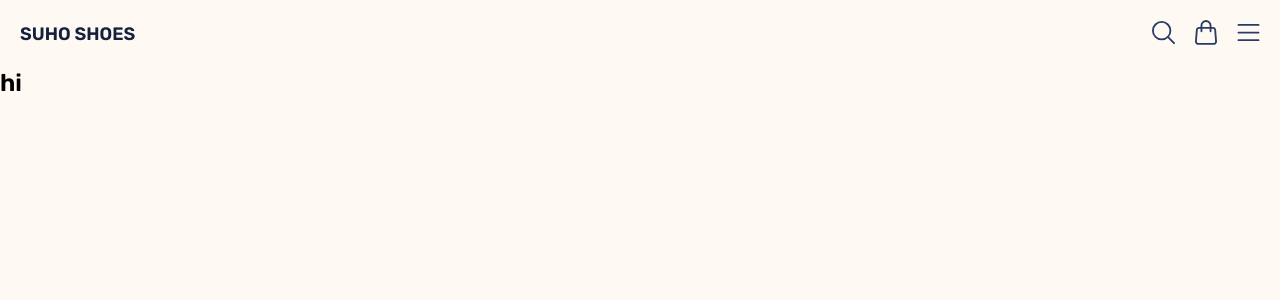
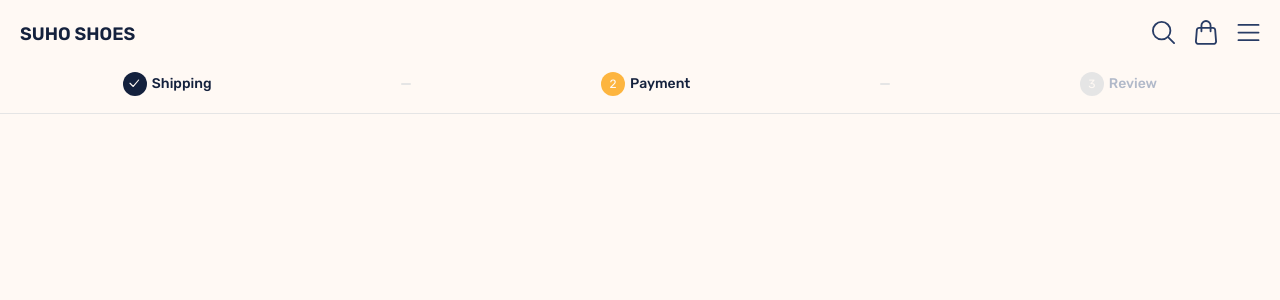
Before and after one commit to juanang207/suhoshoes, a React (Create React App) app: page /checkout-payment in a window 1280 px wide. Shown: the top 300 px of the page. Built offline with nearby package versions, Linux system fonts and the light colour scheme.

Commit message:
created CheckoutTabs component

```diff
--- a/src/components/checkout-payment/CheckoutPayment.js
+++ b/src/components/checkout-payment/CheckoutPayment.js
@@ -1,11 +1,12 @@
 import React, { Component } from "react";
+import CheckoutTabs from "../checkout-tabs/CheckoutTabs";
 import "./CheckoutPayment.css";
 
 class CheckoutPayment extends Component {
   render() {
     return (
       <div className="checkout-payment">
-        <h2>hi</h2>
+        <CheckoutTabs page="Payment" completed={["Shipping"]}/>
       </div>
     );
   }
--- a/src/components/checkout-shipping/CheckoutShipping.css
+++ b/src/components/checkout-shipping/CheckoutShipping.css
@@ -1,53 +1,4 @@
-.checkout-tab {
-  display: flex;
-  align-items: center;
-}
 
-.checkout-tab .circle {
-  border-radius: 50%;
-  width: 24px;
-  line-height: 24px;
-  background-color: var(--secondary1);
-  color: var(--primary1);
-  text-align: center;
-  font-size: 0.75rem;
-  font-weight: var(--regular);
-}
-
-.checkout-tab p {
-  font-size: 0.875rem;
-  color: var(--accent2);
-  font-weight: var(--medium);
-  margin-left: 5px;
-}
-
-.checkout-tab.disabled .circle{
-  background-color: var(--primary2);
-}
-
-.checkout-tab.disabled p{
-  color: var(--grey200);
-}
-
-.checkout-tabs {
-  display: flex;
-  justify-content: space-around;
-  align-items: center;
-  margin: 3px 28px 17px 28px;
-}
-
-.checkout-tabs .separator {
-  height: 2px;
-  background-color: var(--primary2);
-  width: 10px;
-  border-radius: 99px;
-}
-
-.checkout-shipping hr {
-  height: 1px;
-  border: 0;
-  background: var(--primary2);
-}
 
 .shipping-form h3 {
   margin-top: 20px;
--- a/src/components/checkout-shipping/CheckoutShipping.js
+++ b/src/components/checkout-shipping/CheckoutShipping.js
@@ -1,6 +1,7 @@
 import React, { Component } from "react";
 import { withRouter } from "../../withRouter";
 import ButtonItem from "../button-item/ButtonItem";
+import CheckoutTabs from "../checkout-tabs/CheckoutTabs";
 import InputField from "../input-field/InputField";
 import "./CheckoutShipping.css";
 
@@ -21,15 +22,6 @@ class CheckoutShipping extends Component {
   };
 
   render() {
-    const CheckoutTab = (props) => {
-      return (
-        <div className={`checkout-tab ${props.tabType ? props.tabType : ""}`}>
-          <div className={`circle`}>{props.step}</div>
-          <p>{props.tabName}</p>
-        </div>
-      );
-    };
-
     const FormField = (props) => {
       return (
         <div className="shipping-form-field">
@@ -84,15 +76,7 @@ class CheckoutShipping extends Component {
 
     return (
       <div className="checkout-shipping">
-        <div className="checkout-tabs">
-          <CheckoutTab tabName="Shipping" step="1" />
-          <div className="separator"></div>
-          <CheckoutTab tabName="Payment" step="2" tabType="disabled"/>
-          <div className="separator"></div>
-          <CheckoutTab tabName="Review" step="3" tabType="disabled"/>
-        </div>
-
-        <hr />
+        <CheckoutTabs page="Shipping"/>
 
         <div className="shipping-form">
           <h3>Contact</h3>
@@ -126,7 +110,10 @@ class CheckoutShipping extends Component {
         </div>
 
         <div className="payment-btn">
-          <ButtonItem text="proceed to payment" onClick={this.goToCheckoutPayment}/>
+          <ButtonItem
+            text="proceed to payment"
+            onClick={this.goToCheckoutPayment}
+          />
         </div>
       </div>
     );
--- /dev/null
+++ b/src/components/checkout-tabs/CheckoutTabs.css
@@ -0,0 +1,58 @@
+.checkout-tab {
+  display: flex;
+  align-items: center;
+}
+
+.checkout-tab .circle {
+  border-radius: 50%;
+  width: 24px;
+  line-height: 24px;
+  background-color: var(--secondary1);
+  color: var(--primary1);
+  text-align: center;
+  font-size: 0.75rem;
+  font-weight: var(--regular);
+}
+
+.checkout-tab p {
+  font-size: 0.875rem;
+  color: var(--accent2);
+  font-weight: var(--medium);
+  margin-left: 5px;
+}
+
+.checkout-tab.disabled .circle{
+  background-color: var(--primary2);
+}
+
+.checkout-tab.disabled p{
+  color: var(--grey200);
+}
+
+.checkout-tab.done .circle{
+  background-color: var(--accent2);
+}
+
+.checkout-tab.done p{
+  color: var(--accent2);
+}
+
+.checkout-tabs {
+  display: flex;
+  justify-content: space-around;
+  align-items: center;
+  margin: 3px 28px 17px 28px;
+}
+
+.checkout-tabs .separator {
+  height: 2px;
+  background-color: var(--primary2);
+  width: 10px;
+  border-radius: 99px;
+}
+
+.checkout-progress hr {
+  height: 1px;
+  border: 0;
+  background: var(--primary2);
+}
--- /dev/null
+++ b/src/components/checkout-tabs/CheckoutTabs.js
@@ -0,0 +1,52 @@
+import React, { Component } from "react";
+import { ReactComponent as Check } from "../../images/check.svg";
+import "./CheckoutTabs.css";
+
+class CheckoutTabs extends Component {
+  render(props) {
+    const CheckoutTab = (props) => {
+      const done = props.completed && props.completed.includes(props.tabName);
+
+      return (
+        <div
+          className={`checkout-tab ${
+            props.tabName === props.page ? "" : "disabled"
+          } ${done ? "done" : ""}`}
+        >
+          <div className={`circle`}>{done ? <Check /> : props.step}</div>
+          <p>{props.tabName}</p>
+        </div>
+      );
+    };
+
+    return (
+      <div className="checkout-progress">
+        <div className="checkout-tabs">
+          <CheckoutTab
+            tabName="Shipping"
+            step="1"
+            page={this.props.page}
+            completed={this.props.completed}
+          />
+          <div className="separator"></div>
+          <CheckoutTab
+            tabName="Payment"
+            step="2"
+            page={this.props.page}
+            completed={this.props.completed}
+          />
+          <div className="separator"></div>
+          <CheckoutTab
+            tabName="Review"
+            step="3"
+            page={this.props.page}
+            completed={this.props.completed}
+          />
+        </div>
+        <hr />
+      </div>
+    );
+  }
+}
+
+export default CheckoutTabs;
```
